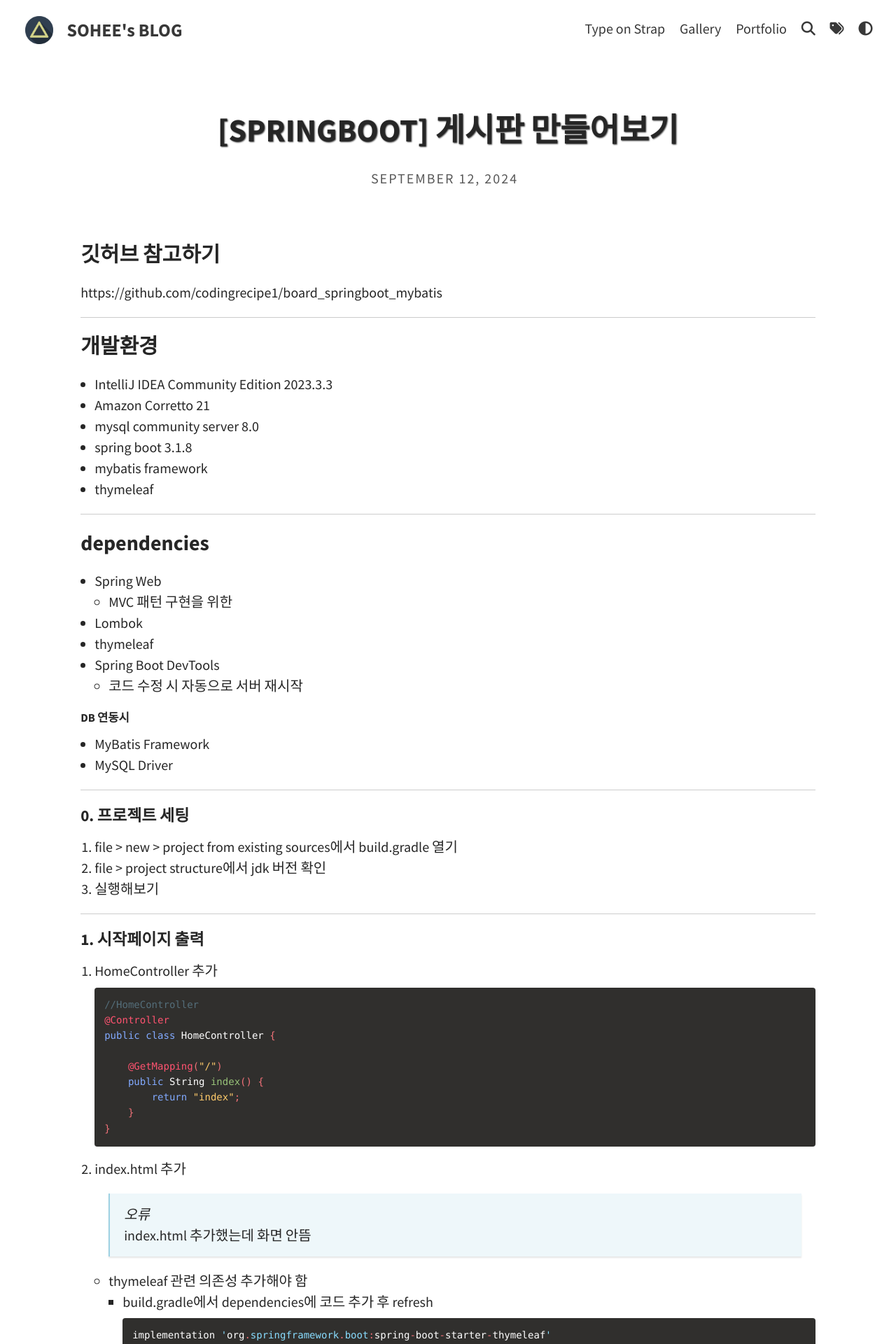
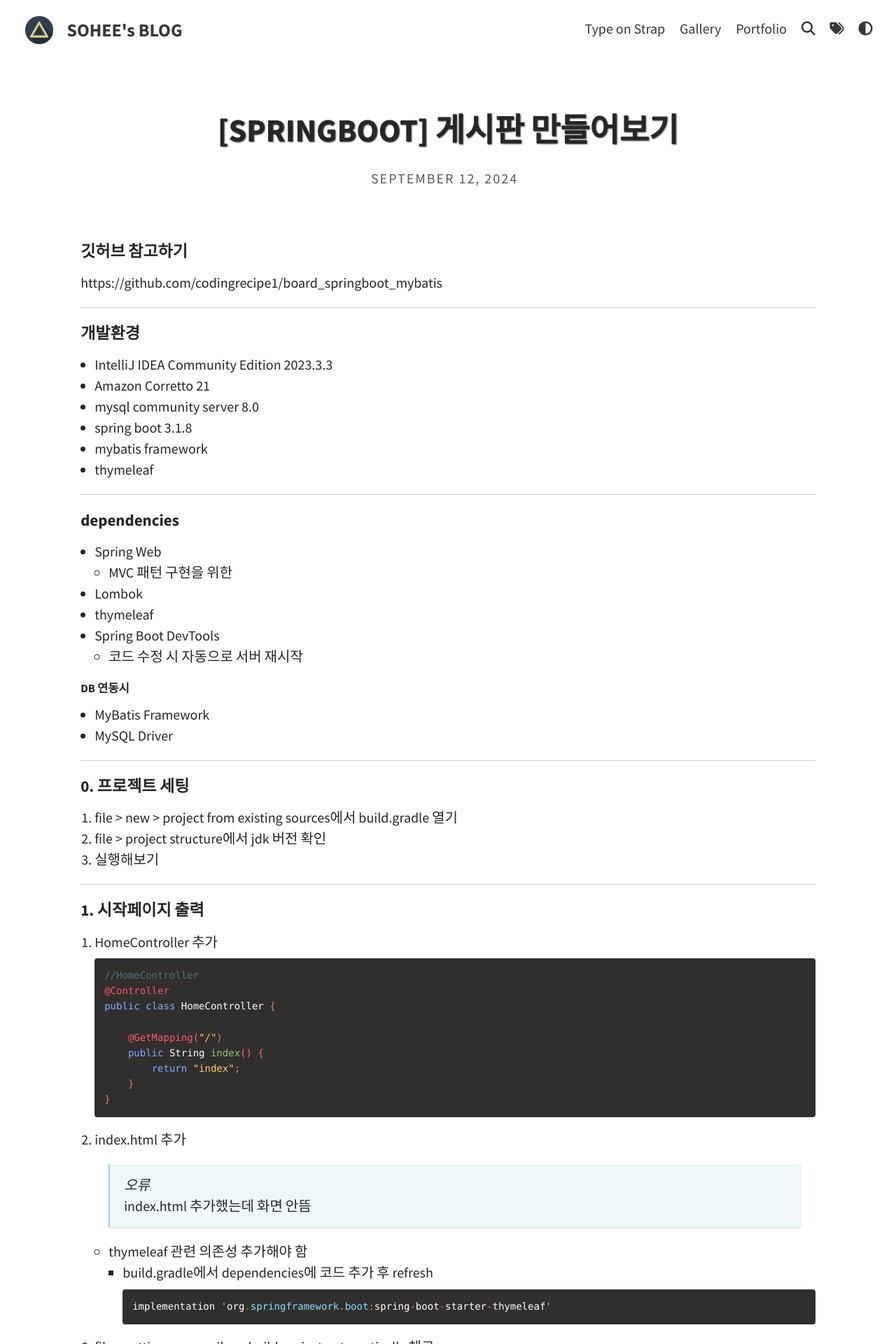
Before and after one commit to shkim00216/shkim00216.github.io, a Jekyll site: the page built from _posts/2024-09-12-springboot-board.md, in a window 1280 px wide. Shown: the top 1920 px of the page at 70% size. Built offline with Jekyll 4.4.1, drawn with Linux system fonts in a browser that asks for light colours; some web fonts are replaced; a script that is not in the unit is left out.

```diff
--- a/_posts/2024-09-12-springboot-board.md
+++ b/_posts/2024-09-12-springboot-board.md
@@ -6,13 +6,13 @@ tags: [SPRINGBOOT]
 categories: SPRINGBOOT
 ---
 
-### 깃허브 참고하기
+#### 깃허브 참고하기
 
 https://github.com/codingrecipe1/board_springboot_mybatis
 
 ---
 
-### 개발환경
+#### 개발환경
 
 - IntelliJ IDEA Community Edition 2023.3.3
 - Amazon Corretto 21
@@ -23,7 +23,7 @@ https://github.com/codingrecipe1/board_springboot_mybatis
 
 ---
 
-### dependencies
+#### dependencies
 
 - Spring Web
   - MVC 패턴 구현을 위한
```
